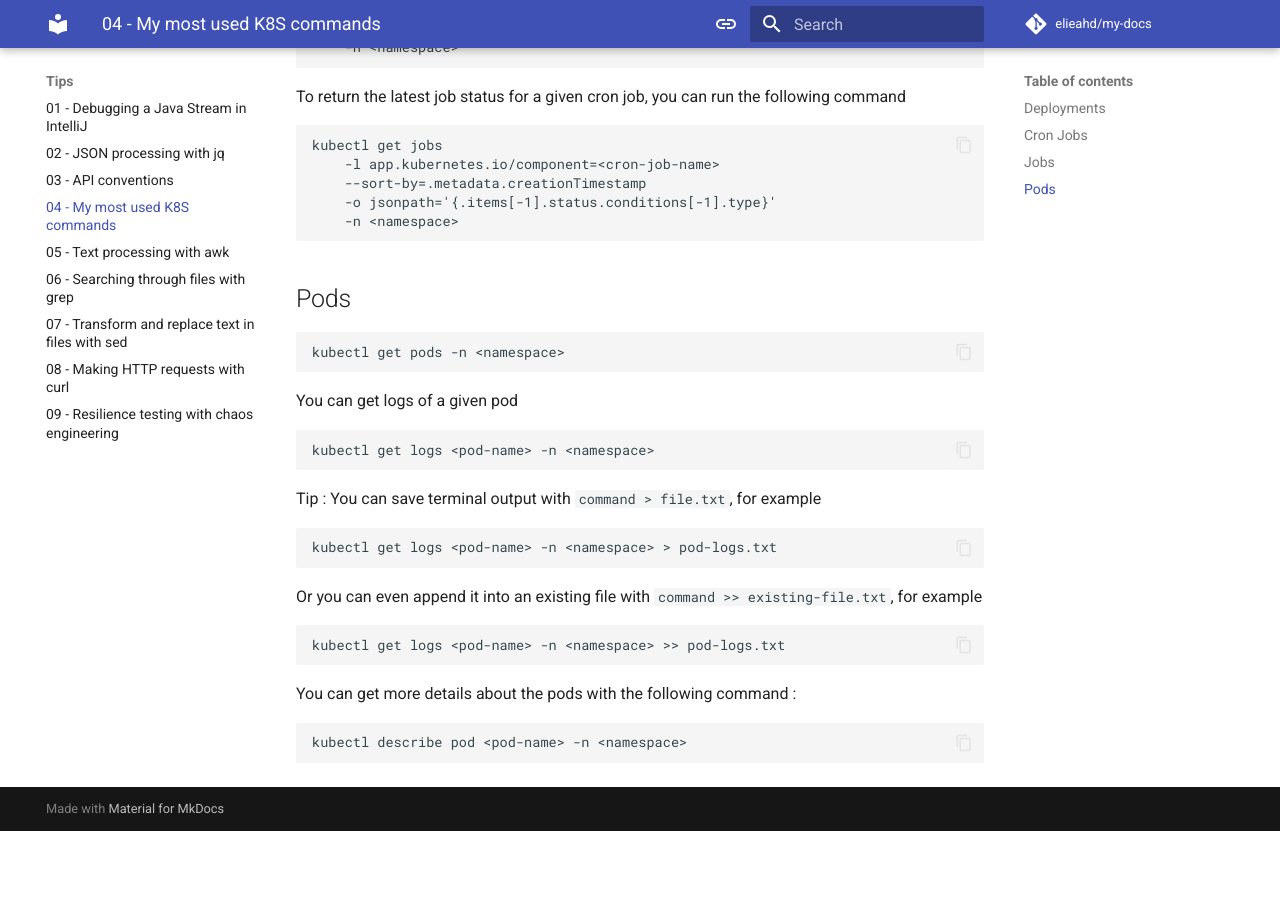
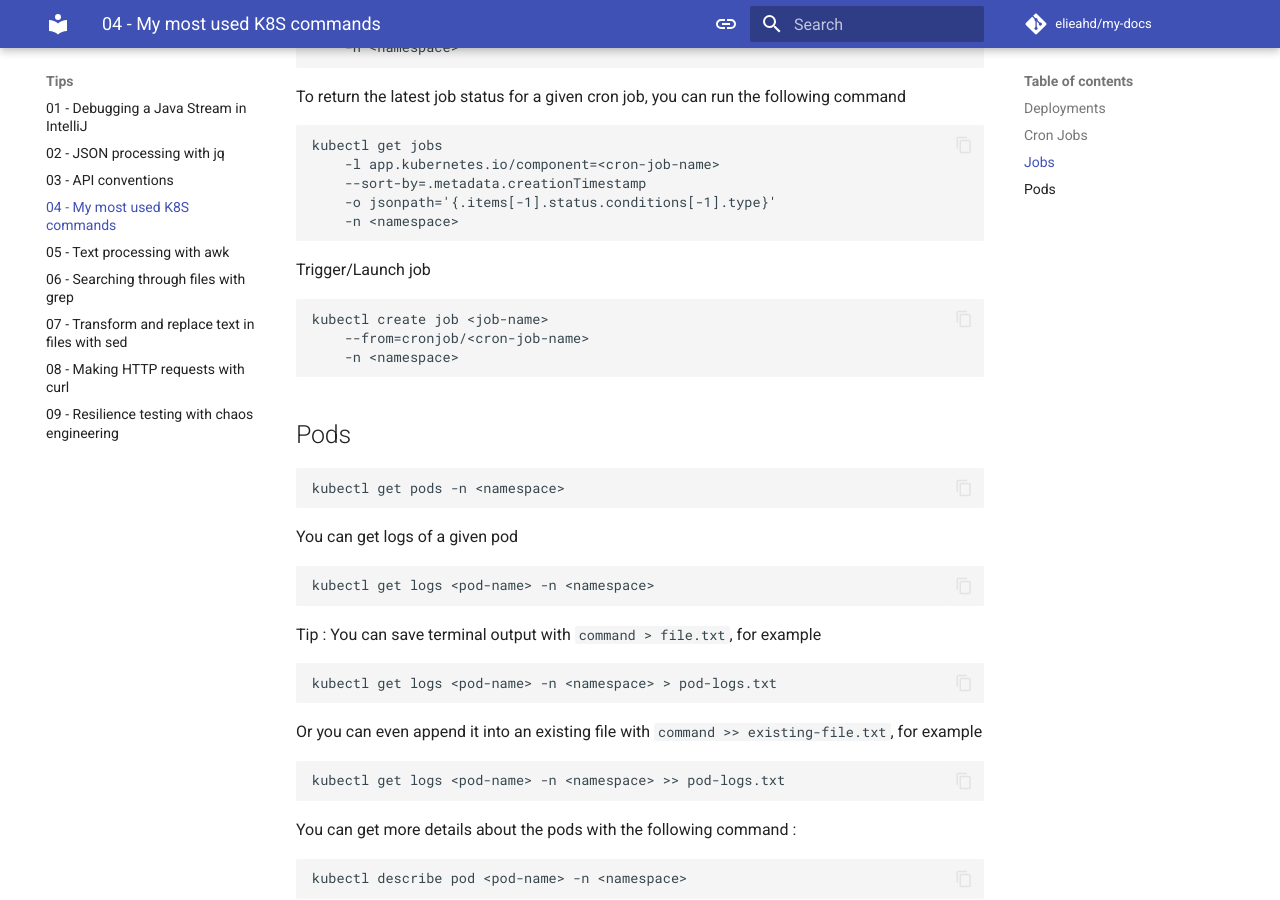
Before and after one commit to elieahd/my-docs, an MkDocs documentation site: the page built from docs/tips/004-k8s-commands.md, in a window 1280 px wide and 900 px high, scrolled down 1126 px. Built offline with MkDocs 1.6.1 and Material for MkDocs 9.7.7, drawn with Linux system fonts in a browser that asks for light colours; comment, search, counter and statistics services are not loaded; before the commit the page ends 1957 px from its top, so only the background shows below that.

Commit message:
chore: update k8s commands

````diff
--- a/docs/tips/004-k8s-commands.md
+++ b/docs/tips/004-k8s-commands.md
@@ -56,6 +56,14 @@ kubectl get jobs
     -n <namespace>
 ```
 
+Trigger/Launch job
+
+```sh
+kubectl create job <job-name>
+    --from=cronjob/<cron-job-name>
+    -n <namespace>
+```
+
 ## Pods
 ```sh
 kubectl get pods -n <namespace>
````
